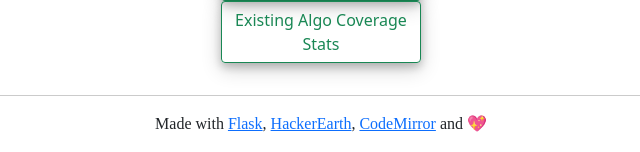
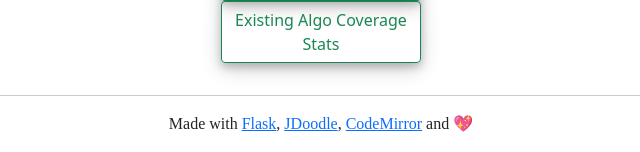
Before and after one commit to Starscream-11813/CpZen, a Flask app: template app/templates/algorithm.html in a window 1280 px wide. Shown: the part 1281-1433 px from the top of the page, without its empty margins (319-959 px from the left). Run offline with Flask 2, Linux system fonts and the light colour scheme; the template is opened without the code that fills it: values that come from a table or form of the project are taken from there, others are empty; some libraries are stand-ins or nearby versions.

Commit message:
Update base.html

```diff
--- a/app/templates/base.html
+++ b/app/templates/base.html
@@ -149,7 +149,7 @@
 		<div class="text-dark">
 		<hr style="height:1px;border:none;color:#333;background-color:#333;" />
 		<p align="center" style="font-family: 'Product Sans';">Made with
-			<a href="https://flask.palletsprojects.com/en/2.0.x/"> Flask</a>, <a href="https://www.hackerearth.com/docs/wiki/developers/legacy/"> HackerEarth</a>, <a href="https://codemirror.net/">CodeMirror</a> and 💖
+			<a href="https://flask.palletsprojects.com/en/2.0.x/"> Flask</a>, <a href="https://www.jdoodle.com/compiler-api/"> JDoodle</a>, <a href="https://codemirror.net/">CodeMirror</a> and 💖
 			</p>
 		</div></div></div>
 	</footer>
```
